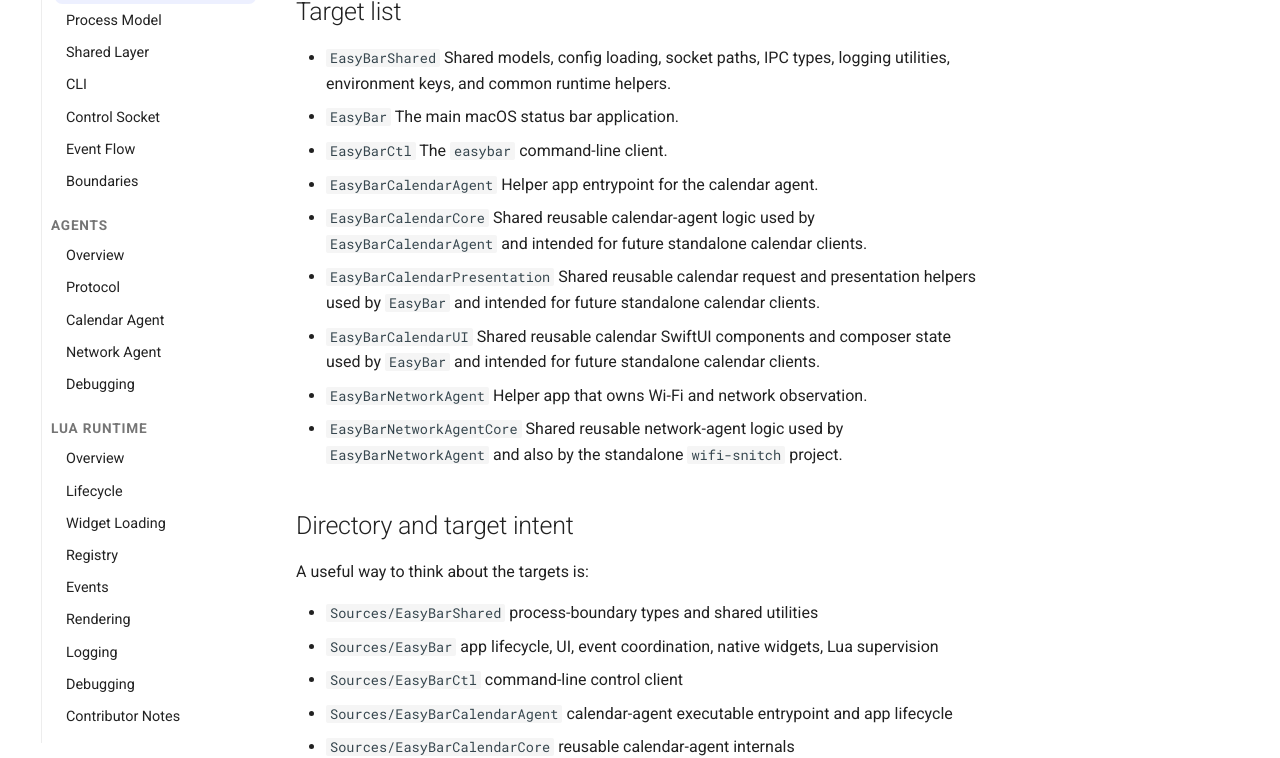
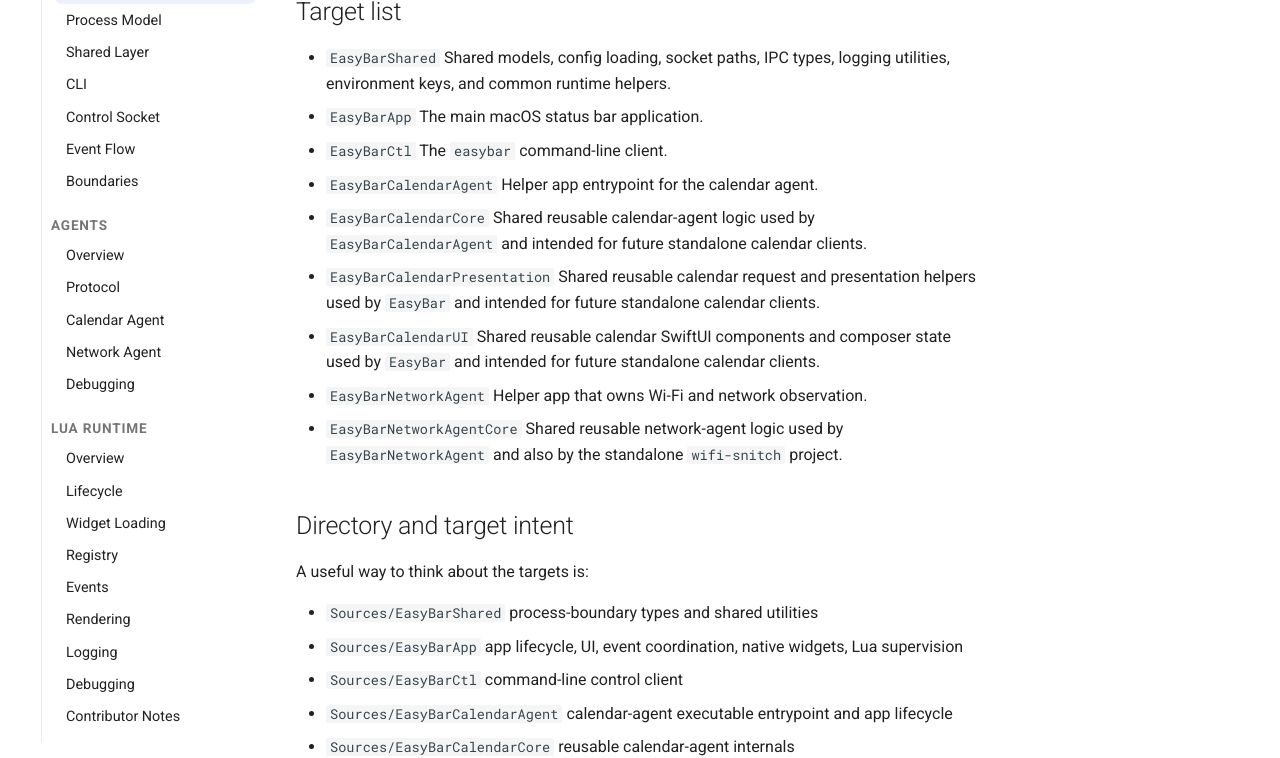
Before and after one commit to gi8lino/easybar, an MkDocs documentation site: the page built from docs/content/internals/architecture/targets.md, in a window 1280 px wide and 1304 px high. Shown: the part 299-1057 px from the top of the window. Built offline with MkDocs 1.6.1 and Material for MkDocs 9.7.7, drawn with Linux system fonts in a browser that asks for light colours; comment, search, counter and statistics services are not loaded.

Commit message:
fix(docs): project dirs

```diff
--- a/docs/content/internals/architecture/targets.md
+++ b/docs/content/internals/architecture/targets.md
@@ -6,7 +6,7 @@ EasyBar is split into a few focused targets.
 
 - `EasyBarShared`
   Shared models, config loading, socket paths, IPC types, logging utilities, environment keys, and common runtime helpers.
-- `EasyBar`
+- `EasyBarApp`
   The main macOS status bar application.
 - `EasyBarCtl`
   The `easybar` command-line client.
@@ -29,7 +29,7 @@ A useful way to think about the targets is:
 
 - `Sources/EasyBarShared`
   process-boundary types and shared utilities
-- `Sources/EasyBar`
+- `Sources/EasyBarApp`
   app lifecycle, UI, event coordination, native widgets, Lua supervision
 - `Sources/EasyBarCtl`
   command-line control client
```
